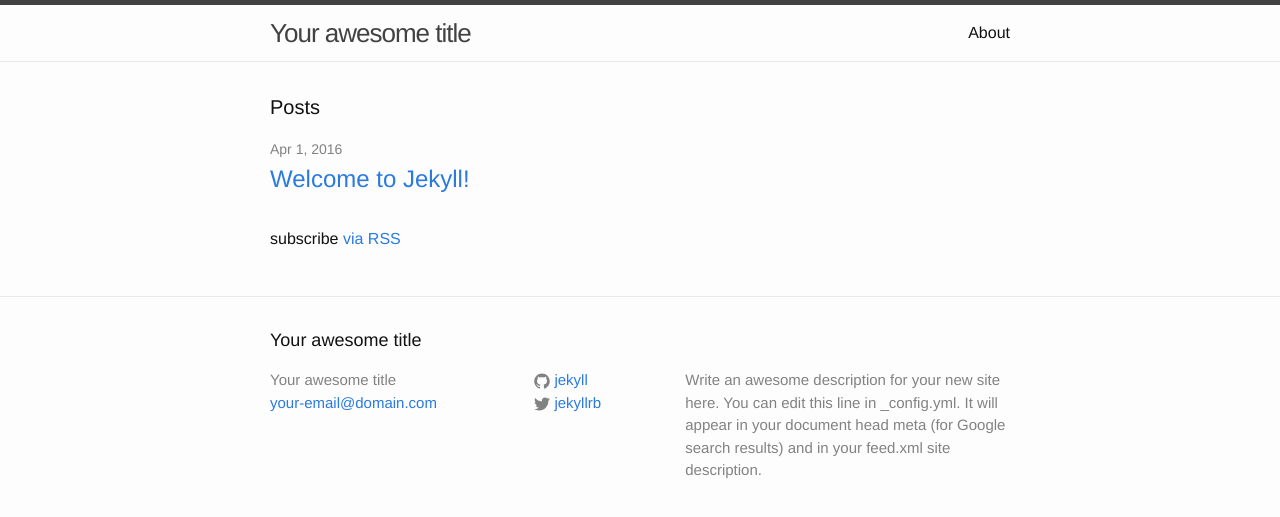
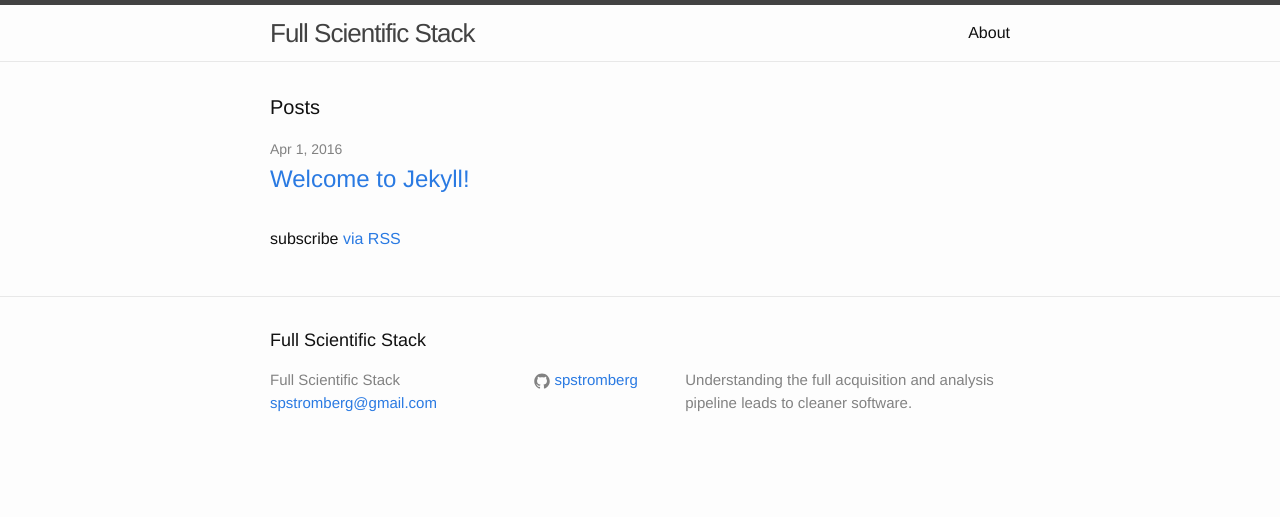
Before and after one commit to spstromberg/spstromberg.github.io, a Jekyll site: the page built from index.html, in a window 1280 px wide. Shown: the top 517 px of the page. Built offline with Jekyll 4.4.1, drawn with Linux system fonts in a browser that asks for light colours.

Commit message:
customized _config.yml

```diff
--- a/_config.yml
+++ b/_config.yml
@@ -6,16 +6,14 @@
 # 'jekyll serve'. If you change this file, please restart the server process.
 
 # Site settings
-title: Your awesome title
-email: your-email@domain.com
+title: Full Scientific Stack
+email: spstromberg@gmail.com
 description: > # this means to ignore newlines until "baseurl:"
-  Write an awesome description for your new site here. You can edit this
-  line in _config.yml. It will appear in your document head meta (for
-  Google search results) and in your feed.xml site description.
+  Understanding the full acquisition and analysis pipeline leads to cleaner software.
 baseurl: "" # the subpath of your site, e.g. /blog
 url: "http://yourdomain.com" # the base hostname & protocol for your site
-twitter_username: jekyllrb
-github_username:  jekyll
+# twitter_username: jekyllrb
+github_username:  spstromberg
 
 # Build settings
 markdown: kramdown
```
